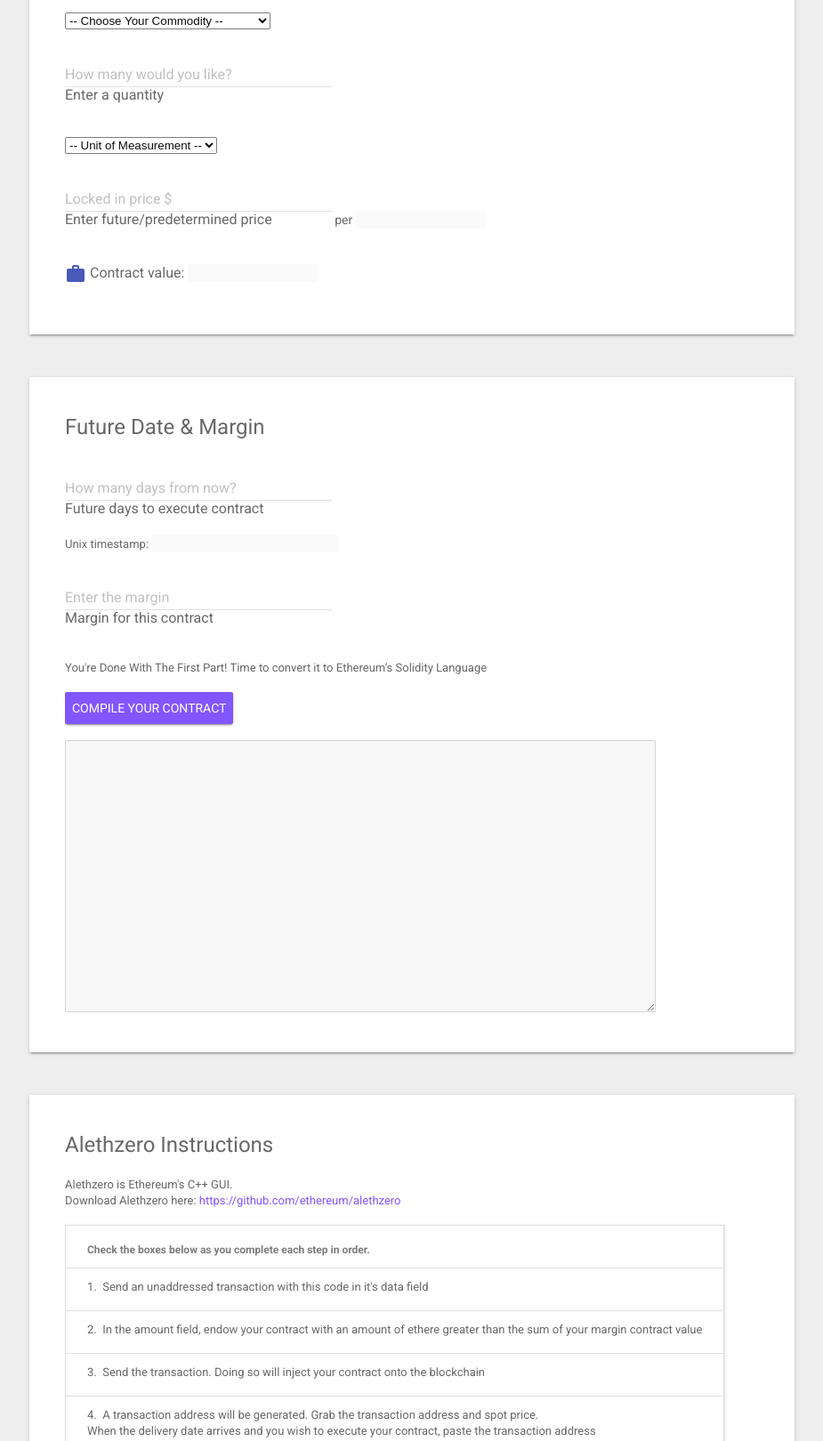
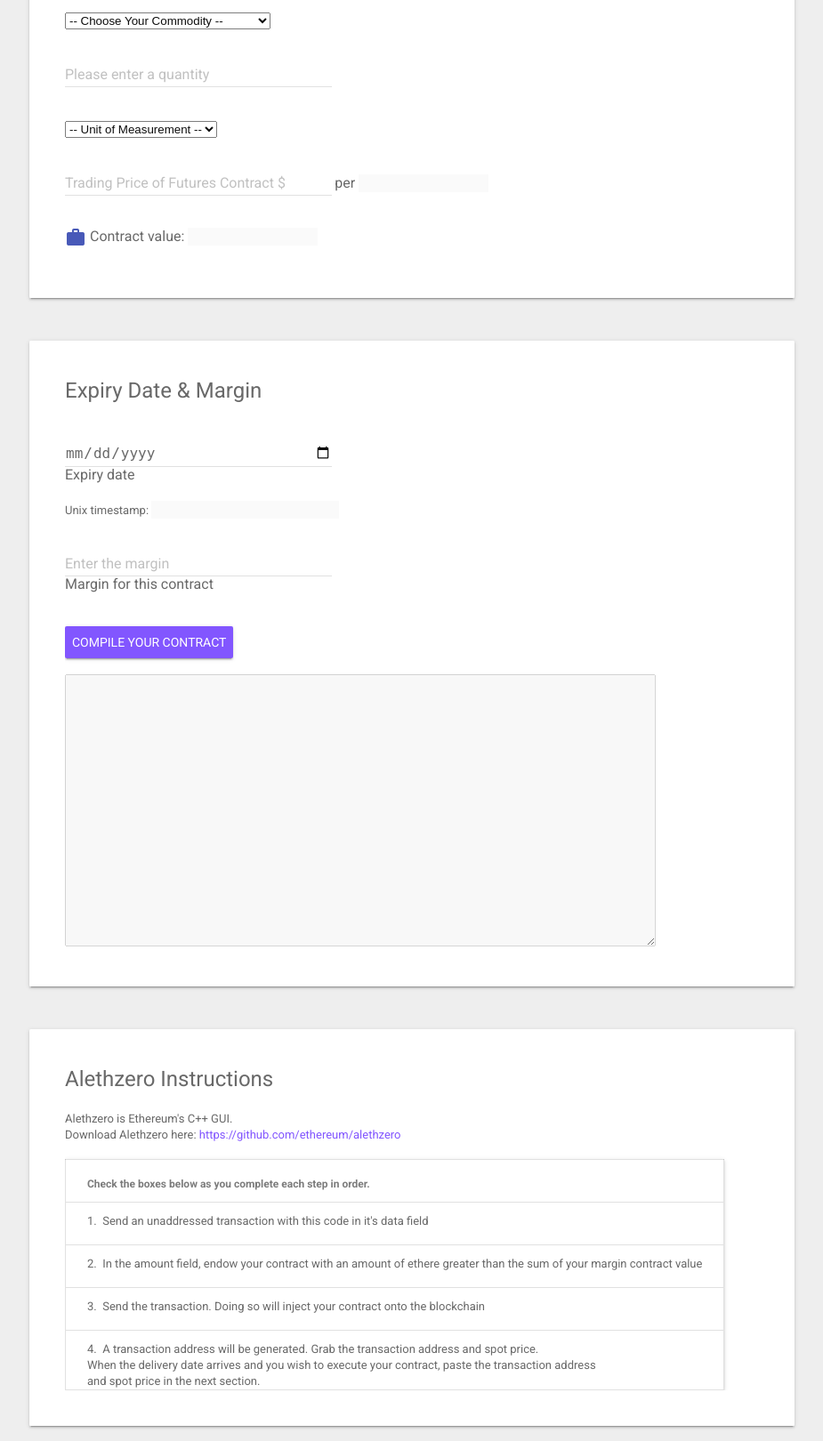
Before and after one commit to nwams/Futures-Blockchain-Contacts, a Flask app: page /futureethereum in a window 1280 px wide. Shown: the part 980-2600 px from the top of the page at 89% size, without its empty margins (177-1102 px from the left). Run offline with Flask 2, Linux system fonts and the light colour scheme; some libraries are stand-ins or nearby versions.

Commit message:
added paul's recommendations & date picker

```diff
--- a/templates/futureethereum.html
+++ b/templates/futureethereum.html
@@ -66,7 +66,7 @@
                 <section class="section--center mdl-grid mdl-grid--no-spacing mdl-shadow--2dp">
                     <div class="mdl-card mdl-cell mdl-cell--12-col">
                       <div class="mdl-card__supporting-text">
-                        <h4>Commodity Information</h4>
+                        <h4>Underlying Commodity Information</h4>
                           <form id="commoditieslist" name="commoditieslist">
                               <select id="commodity" onchange="updateText('commodity')">
                                 <option value disabled selected> -- Choose Your Commodity -- </option>
@@ -147,9 +147,8 @@
                           <form action="#">
                               <div class="mdl-textfield mdl-js-textfield mdl-textfield--floating-label">
                                   <input class="mdl-textfield__input" type="text" pattern="-?[0-9]*(\.[0-9]+)?" id="units" />
-                                  <label class="mdl-textfield__label" for="units">How many would you like?</label>
-                                  <span>Enter a quantity</span>
-                                  <br>
+                                  <label class="mdl-textfield__label" for="units">Please enter a quantity</label>
+                                  <!--span>Please enter quantity</span-->
                                   <span class="mdl-textfield__error">Input must be a number!</span>
                               </div>
                           </form>
@@ -175,11 +174,11 @@
                           <br>
                               <div class="mdl-textfield mdl-js-textfield mdl-textfield--floating-label">
                                   <input class="mdl-textfield__input" type="text" pattern="-?[0-9]*(\.[0-9]+)?" id="price" step="any" onchange="updateContractValue()"/>
-                                  <label class="mdl-textfield__label" for="price">Locked in price $</label>
-                                  <span>Enter future/predetermined price</span>
+                                  <label class="mdl-textfield__label" for="price">Trading Price of Futures Contract $</label>
+                                  <!--span>Enter future/predetermined price</span-->
                               </div>
                               <div class="mdl-textfield mdl-js-textfield mdl-textfield--floating-label">
-                                  <p>per <input type="text" value="" id="measurementText" size="13" style="border: 0px;" disabled/></p>
+                                  <p style="font-size: 16px">per <input type="text" value="" id="measurementText" size="13" style="border: 0px;" disabled/></p>
                                       <script type="text/javascript">
                                           function updateText(type) {
                                               var id = type+'Text';
@@ -206,11 +205,11 @@
                 <section class="section--center mdl-grid mdl-grid--no-spacing mdl-shadow--2dp">
                     <div class="mdl-card mdl-cell mdl-cell--12-col">
                       <div class="mdl-card__supporting-text">
-                        <h4>Future Date & Margin</h4>
+                        <h4>Expiry Date & Margin</h4>
                               <div class="mdl-textfield mdl-js-textfield mdl-textfield--floating-label">
-                                  <input class="mdl-textfield__input" type="text" pattern="-?[0-9]*(\[0-9]+)?" name="deliverydate" id="deliverydate" onchange="createTimestamp('deliverydate')"/>
-                                  <label class="mdl-textfield__label" for="deliverydate">How many days from now?</label>
-                                  <span>Future days to execute contract</span>
+                                  <input class="mdl-textfield__input" type="date" pattern="-?[0-9]*(\[0-9]+)?" name="deliverydate" id="deliverydate" onchange="createTimestamp('deliverydate')"/>
+                                  <label class="mdl-textfield__label" for="deliverydate"></label>
+                                  <span>Expiry date</span>
                               </div>
                               <div>
                               Unix timestamp: <input type="text" value="" id="deliverydateTimestamp" style="border: 0px;" disabled/>
@@ -231,9 +230,7 @@
                                   <span>Margin for this contract</span>
                               </div>
                           <br>
-                          <br>
-                          You're Done With The First Part! Time to convert it to Ethereum’s Solidity Language
-                          <br>
+
                           <br>
                           <button class="mdl-button mdl-js-button mdl-button--raised mdl-js-ripple-effect mdl-button--accent" onclick="add()">
                               Compile Your Contract
```
